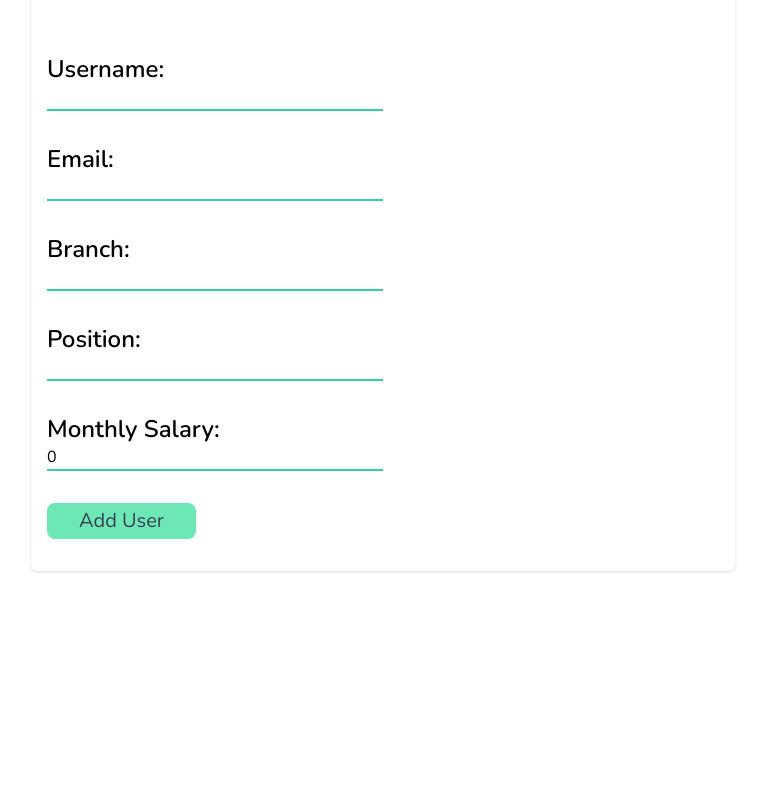
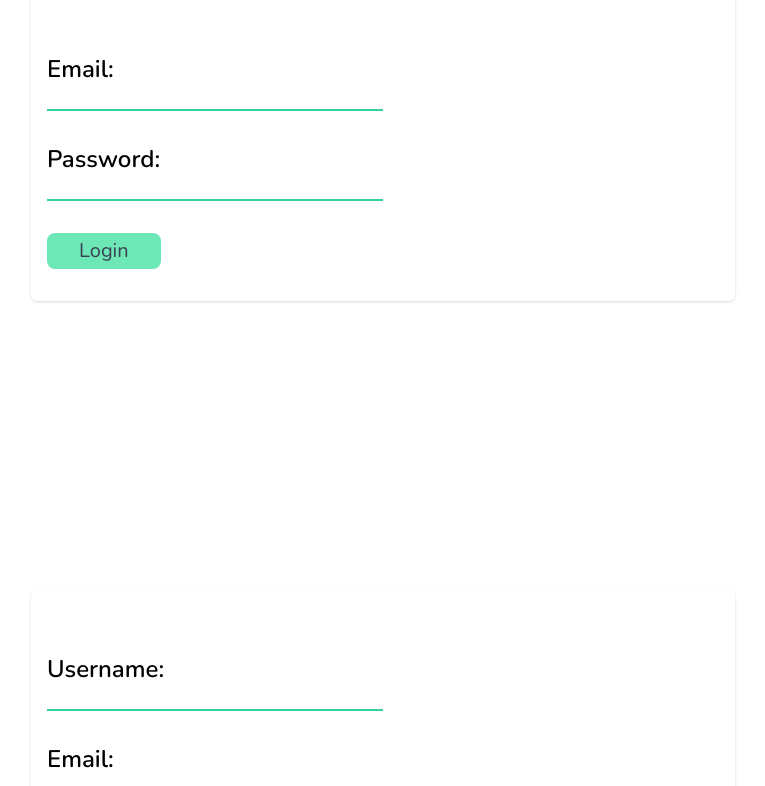
Before and after one commit to Joshua-Salvador/saas-demo, a React (Create React App) app: page /login in a window 1280 px wide. Shown: the part 1259-2045 px from the top of the page, without its empty margins (257-1022 px from the left). Built offline with nearby package versions, Linux system fonts and the light colour scheme; no server answers.

Commit message:
Initiated Auth Context

```diff
--- a/src/App.js
+++ b/src/App.js
@@ -1,14 +1,19 @@
 import "./App.css";
+import Login from "./containers/Forms/auth/Login";
 import Asset from "./containers/Forms/create/Asset";
 import Organization from "./containers/Forms/create/Organization";
 import User from "./containers/Forms/create/User";
+import AuthProvider from "./contexts/AuthProvider";
 
 function App() {
   return (
     <div className="App">
-      <Organization />
-      <User />
-      <Asset />
+      <AuthProvider>
+        <Organization />
+        <Login />
+        <User />
+        <Asset />
+      </AuthProvider>
     </div>
   );
 }
--- /dev/null
+++ b/src/containers/Forms/auth/Login.js
@@ -0,0 +1,69 @@
+import React, { useState } from "react";
+import "../../../tailwind.css";
+import axios from "../../../axios";
+import { useAuth } from "../../../contexts/AuthProvider";
+
+function Login() {
+  const { login, currentUser } = useAuth();
+  const [credentials, setCredentials] = useState({
+    email: "",
+    password: "",
+  });
+  const [user, setUser] = useState();
+
+  const handleChange = (e) => {
+    setCredentials((prevCredential) => ({
+      ...prevCredential,
+      [e.target.name]: e.target.value,
+    }));
+  };
+
+  const submitLogin = async (e) => {
+    e.preventDefault();
+    try {
+      const res = await login(credentials.email, credentials.password);
+      setUser(currentUser);
+      console.log(currentUser);
+      console.log(res);
+    } catch (err) {
+      console.error(err);
+    }
+  };
+  return (
+    <div className="font-nunito rounded-md m-72 px-4 py-8 shadow text-left">
+      <form onSubmit={submitLogin}>
+        <div className="container">
+          <div className="container my-8">
+            <h3 className="text-2xl font-semibold">Email:</h3>
+            <input
+              onChange={handleChange}
+              type="email"
+              name="email"
+              value={credentials.email}
+              className="w-1/2 border-green-400 border-b-2 focus:outline-none"
+            />
+          </div>
+          <div className="container my-8">
+            <h3 className="text-2xl font-semibold">Password:</h3>
+            <input
+              onChange={handleChange}
+              type="password"
+              name="password"
+              value={credentials.password}
+              className="w-1/2 border-green-400 border-b-2 focus:outline-none"
+            />
+          </div>
+        </div>
+        <button
+          type="submit"
+          className="px-8 py-1 text-gray-700 text-xl rounded-lg bg-green-300"
+        >
+          {JSON.stringify(user)}
+          Login
+        </button>
+      </form>
+    </div>
+  );
+}
+
+export default Login;
--- a/src/containers/Forms/create/Asset.js
+++ b/src/containers/Forms/create/Asset.js
@@ -1,51 +1,82 @@
-import React, { useState } from 'react'
-import "../../../tailwind.css"
+import React, { useState } from "react";
+import "../../../tailwind.css";
 function Asset() {
   const [asset, setAsset] = useState({
     name: "",
     quantity: 0,
     costPerUnit: 0,
-        reusable: false
-    })
+    reusable: false,
+  });
   const handleChange = (e) => {
     switch (e.target.name) {
       case "reusable":
-                return setAsset(asset => ({
+        return setAsset((asset) => ({
           ...asset,
-                    reusable: !asset.reusable
-                }))
+          reusable: !asset.reusable,
+        }));
       default:
-                return setAsset(asset => ({
+        return setAsset((asset) => ({
           ...asset,
-                    [e.target.name]: e.target.value
-                }))
+          [e.target.name]: e.target.value,
+        }));
     }
-    }
+  };
   return (
     <div className="font-nunito rounded-md m-72 px-4 py-8 shadow text-left">
       <form>
         <div className="container">
-                    <div className='container my-8'>
+          <div className="container my-8">
             <h3 className="text-2xl font-semibold">Name: </h3>
-                        <input onChange={handleChange} type="text" name="name" value={asset.name}  className="w-1/2 border-green-400 border-b-2 focus:outline-none" />
+            <input
+              onChange={handleChange}
+              type="text"
+              name="name"
+              value={asset.name}
+              className="w-1/2 border-green-400 border-b-2 focus:outline-none"
+            />
           </div>
-                    <div className='container my-8'>
+          <div className="container my-8">
             <h3 className="text-2xl font-semibold">Quantity: </h3>
-                        <input onChange={handleChange} type="number" min={0} name="quantity" value={asset.quantity}  className="w-1/2 border-green-400 border-b-2 focus:outline-none" />
+            <input
+              onChange={handleChange}
+              type="number"
+              min={0}
+              name="quantity"
+              value={asset.quantity}
+              className="w-1/2 border-green-400 border-b-2 focus:outline-none"
+            />
           </div>
-                    <div className='container my-8'>
+          <div className="container my-8">
             <h3 className="text-2xl font-semibold">Cost Per Unit: </h3>
-                        <input onChange={handleChange} type="number" min={0} name="costPerUnit" value={asset.costPerUnit}  className="w-1/2 border-green-400 border-b-2 focus:outline-none" />
+            <input
+              onChange={handleChange}
+              type="number"
+              min={0}
+              name="costPerUnit"
+              value={asset.costPerUnit}
+              className="w-1/2 border-green-400 border-b-2 focus:outline-none"
+            />
           </div>
-                    <div className='container my-8'>
+          <div className="container my-8">
             <h3 className="text-2xl font-semibold">Reusable: </h3>
-                        <input onChange={handleChange} type="checkbox" name="reusable" value={asset.reusable}  className="w-1/2 border-green-400 border-b-2 focus:outline-none" />
+            <input
+              onChange={handleChange}
+              type="checkbox"
+              name="reusable"
+              value={asset.reusable}
+              className="border-green-400 border-b-2 focus:outline-none"
+            />
           </div>
         </div>
-                <button type="submit" className="px-8 py-1 text-gray-700 text-xl rounded-lg bg-green-300">Create Asset</button>
+        <button
+          type="submit"
+          className="px-8 py-1 text-gray-700 text-xl rounded-lg bg-green-300"
+        >
+          Create Asset
+        </button>
       </form>
     </div>
-    )
+  );
 }
 
-export default Asset
+export default Asset;
--- /dev/null
+++ b/src/contexts/AuthProvider.js
@@ -0,0 +1,46 @@
+import React, { useState, useEffect, useContext, createContext } from "react";
+import { auth } from "../firebase";
+
+const AuthContext = createContext();
+
+export const useAuth = () => useContext(AuthContext);
+
+function AuthProvider({ children }) {
+  const [currentUser, setCurrentUser] = useState();
+  const [loading, setLoading] = useState(true);
+
+  function signup(email, password) {
+    return auth.createUserWithEmailAndPassword(email, password);
+  }
+
+  function login(email, password) {
+    return auth.signInWithEmailAndPassword(email, password);
+  }
+
+  function logout() {
+    return auth.signOut();
+  }
+  useEffect(() => {
+    const unsubscribe = auth.onAuthStateChanged((user) => {
+      console.log(user);
+      setCurrentUser(user);
+      setLoading(false);
+    });
+
+    return unsubscribe;
+  }, []);
+
+  const value = {
+    currentUser,
+    login,
+    signup,
+    logout,
+  };
+  return (
+    <AuthContext.Provider value={value}>
+      {!loading && children}
+    </AuthContext.Provider>
+  );
+}
+
+export default AuthProvider;
```
Also changed, not shown: src/containers/Forms/create/Project.js (added, +22 -0 lines). Lines whose indentation alone changed are shown as unchanged.
